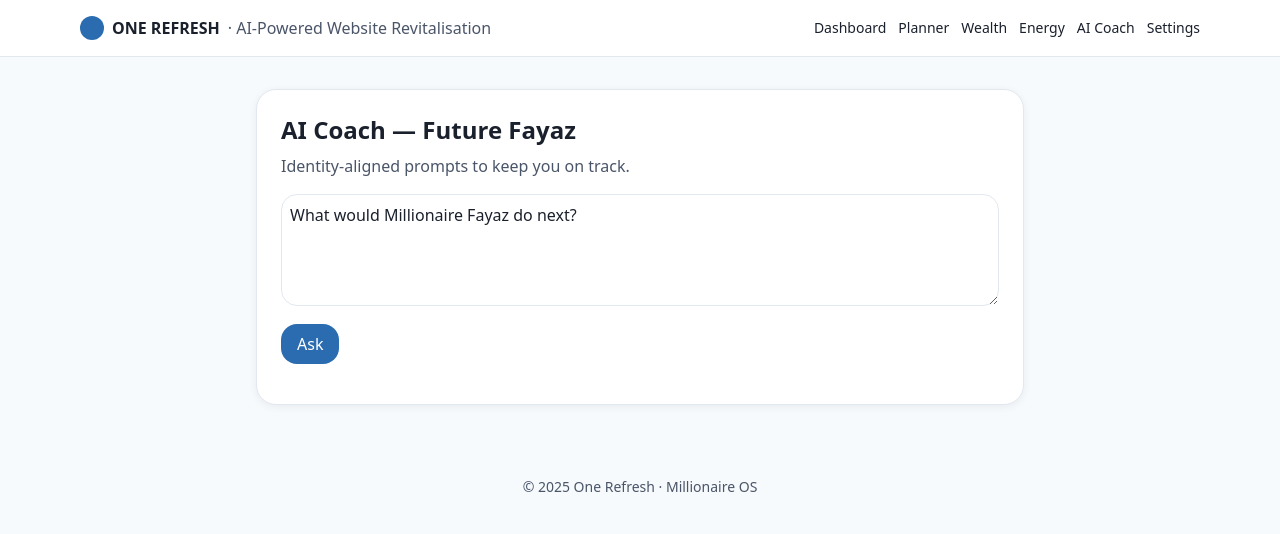
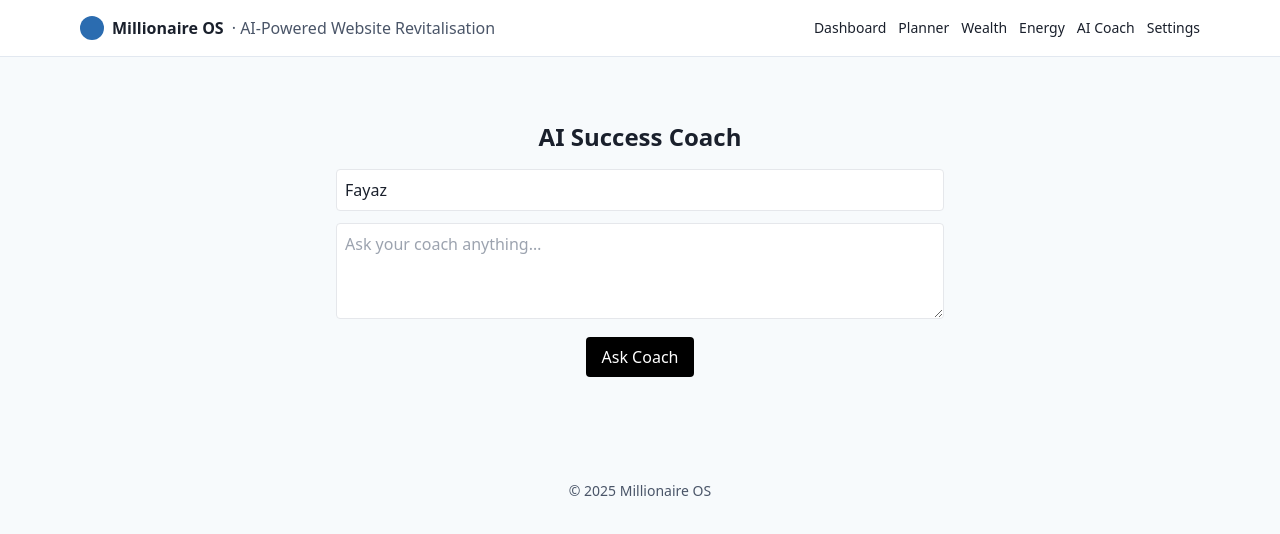
Before and after one commit to fayazm29/millionaire-os-mvp, a Next.js app in the folder frontend/: page /coach in a window 1280 px wide. Shown: the top 534 px of the page. Built offline with nearby package versions, Linux system fonts and the light colour scheme; no server answers.

Commit message:
Integrate AI Coach with backend

```diff
--- a/frontend/app/(routes)/coach/page.tsx
+++ b/frontend/app/(routes)/coach/page.tsx
@@ -1,20 +1,57 @@
 'use client';
-import { useEffect, useState } from 'react';
-import { askCoach } from '../../../lib/api';
+import { useState } from "react";
+import { askCoach } from "@/lib/api";
 
-export default function Coach(){
-  const [q, setQ] = useState<string>("What would Millionaire Fayaz do next?");
-  const [a, setA] = useState<string>("");
+export default function CoachPage() {
+  const [userName, setUserName] = useState("Fayaz");
+  const [prompt, setPrompt] = useState("");
+  const [reply, setReply] = useState("");
+  const [loading, setLoading] = useState(false);
 
-  function ask(){ askCoach(q).then(setA); }
+  const handleAsk = async () => {
+    setLoading(true);
+    try {
+      const res = await askCoach(userName, prompt);
+      setReply(res.reply);
+    } catch (err) {
+      console.error(err);
+      setReply("Sorry, I couldn’t reach the coach right now.");
+    } finally {
+      setLoading(false);
+    }
+  };
 
   return (
-    <div className="card p-6 max-w-3xl mx-auto">
-      <h1 className="text-2xl font-semibold mb-2">AI Coach — Future Fayaz</h1>
-      <p className="text-muted mb-4">Identity-aligned prompts to keep you on track.</p>
-      <textarea className="w-full border border-border rounded-xl p-2 h-28" value={q} onChange={e=> setQ(e.target.value)} />
-      <div className="mt-3"><button onClick={ask} className="btn btn-primary">Ask</button></div>
-      <div className="mt-4 whitespace-pre-wrap">{a}</div>
-    </div>
-  )
+    <main className="p-8 max-w-2xl mx-auto text-center">
+      <h1 className="text-2xl font-bold mb-4">AI Success Coach</h1>
+
+      <input
+        className="border p-2 rounded w-full mb-3"
+        placeholder="Your name"
+        value={userName}
+        onChange={(e) => setUserName(e.target.value)}
+      />
+
+      <textarea
+        className="border p-2 rounded w-full h-24 mb-3"
+        placeholder="Ask your coach anything…"
+        value={prompt}
+        onChange={(e) => setPrompt(e.target.value)}
+      />
+
+      <button
+        onClick={handleAsk}
+        disabled={loading || !prompt}
+        className="bg-black text-white px-4 py-2 rounded hover:opacity-80"
+      >
+        {loading ? "Thinking…" : "Ask Coach"}
+      </button>
+
+      {reply && (
+        <div className="mt-6 bg-gray-50 border p-4 rounded text-left">
+          <b>Coach:</b> {reply}
+        </div>
+      )}
+    </main>
+  );
 }
--- a/frontend/app/(routes)/settings/page.tsx
+++ b/frontend/app/(routes)/settings/page.tsx
@@ -24,7 +24,7 @@ export default function SettingsPage() {
       )}
 
       <footer className="mt-12 text-gray-400 text-sm">
-        © 2025 One Refresh · Millionaire OS
+        © 2025 Millionaire OS
       </footer>
     </main>
   );
--- a/frontend/app/layout.tsx
+++ b/frontend/app/layout.tsx
@@ -8,7 +8,7 @@ export default function RootLayout({ children }: { children: React.ReactNode })
           <div className="container py-4 flex items-center justify-between">
             <div className="flex items-center gap-2">
               <div className="h-6 w-6 rounded-full bg-primary" />
-              <span className="font-semibold">ONE REFRESH</span>
+              <span className="font-semibold">Millionaire OS</span>
               <span className="text-muted hidden md:inline">· AI-Powered Website Revitalisation</span>
             </div>
             <nav className="flex gap-3 text-sm">
@@ -23,7 +23,7 @@ export default function RootLayout({ children }: { children: React.ReactNode })
         </header>
         <main className="container py-8">{children}</main>
         <footer className="container py-10 text-center text-sm text-muted">
-          © 2025 One Refresh · Millionaire OS
+          © 2025 Millionaire OS
         </footer>
       </body>
     </html>
--- a/frontend/lib/api.ts
+++ b/frontend/lib/api.ts
@@ -1,15 +1,32 @@
-export const API = process.env.NEXT_PUBLIC_API_BASE || "http://localhost:8000";
+export interface CoachResponse {
+  user: string;
+  reply: string;
+}
 
-export async function getToday(){ const r = await fetch(`${API}/today`); return r.json(); }
-export async function getStats(){ const r = await fetch(`${API}/stats`); return r.json(); }
+/**
+ * Calls the Millionaire OS backend coach endpoint.
+ *
+ * @param user_name  – The user’s first name
+ * @param prompt     – Their message or question
+ */
+export async function askCoach(
+  user_name: string,
+  prompt: string
+): Promise<CoachResponse> {
+  const API_BASE =
+    process.env.NEXT_PUBLIC_API_BASE || "http://localhost:8000";
 
-export async function getPlanner(){ const r = await fetch(`${API}/planner`); return r.json(); }
-export async function savePlanner(doc:any){ const r = await fetch(`${API}/planner`, { method: "POST", headers: {"Content-Type":"application/json"}, body: JSON.stringify(doc) }); return r.json(); }
+  const res = await fetch(`${API_BASE}/coach`, {
+    method: "POST",
+    headers: {
+      "Content-Type": "application/json",
+    },
+    body: JSON.stringify({ user_name, prompt }),
+  });
 
-export async function getFinance(){ const r = await fetch(`${API}/finance`); return r.json(); }
-export async function addIncome(amount:number){ const r = await fetch(`${API}/finance`, { method: "POST", headers: {"Content-Type":"application/json"}, body: JSON.stringify({ income: amount }) }); return r.json(); }
+  if (!res.ok) {
+    throw new Error(`Coach API error: ${res.statusText}`);
+  }
 
-export async function getFasting(){ const r = await fetch(`${API}/fasting`); return r.json(); }
-export async function addFast(hours:number){ const r = await fetch(`${API}/fasting`, { method: "POST", headers: {"Content-Type":"application/json"}, body: JSON.stringify({ hours }) }); return r.json(); }
-
-export async function askCoach(prompt:string){ const r = await fetch(`${API}/coach`, { method: "POST", headers: {"Content-Type":"application/json"}, body: JSON.stringify({ prompt }) }); return r.text(); }
+  return res.json();
+}
```
Also changed, not shown: 2 other files (tests, documents, lock files or other folders).
